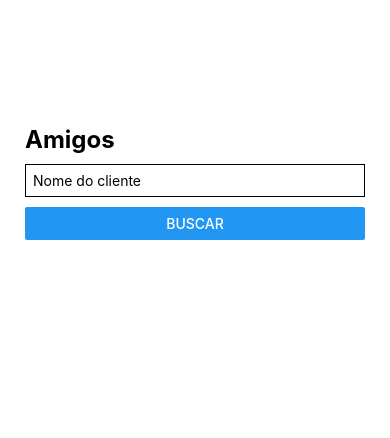
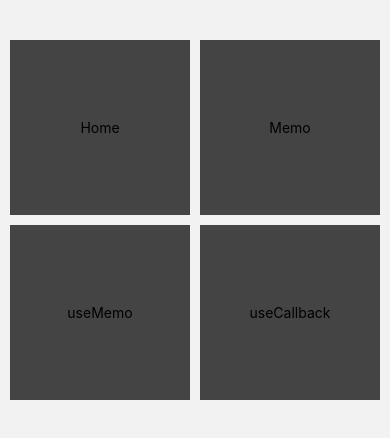
Before and after one commit to gabrielmds222/performando-apps, a React Native app: screen /Inicial in a window 390 px wide. Shown: the top 438 px of the page. Built offline with nearby package versions, Linux system fonts and the light colour scheme.

Commit message:
feat: Cards da tela inicial

```diff
--- a/App.tsx
+++ b/App.tsx
@@ -2,9 +2,11 @@ import React from "react";
 import { Inicial } from "./src/screens/Inicial";
 import { Home } from "./src/screens/Home";
 
+import Routes from "./src/routes/routes";
+
 export default function App() {
   return (
-    <Home />
+    <Routes />
     // <Inicial />
   );
 }
--- a/package.json
+++ b/package.json
@@ -10,6 +10,8 @@
     "server": "json-server -d 750 -w -H 192.168.1.5 -p 3333 ./src/api/server.js"
   },
   "dependencies": {
+    "@react-navigation/native": "^6.0.12",
+    "@react-navigation/native-stack": "^6.8.0",
     "expo": "~46.0.9",
     "expo-splash-screen": "~0.16.2",
     "expo-status-bar": "~1.4.0",
@@ -17,6 +19,8 @@
     "react": "18.0.0",
     "react-dom": "18.0.0",
     "react-native": "0.69.5",
+    "react-native-safe-area-context": "^4.3.3",
+    "react-native-screens": "^3.17.0",
     "react-native-web": "~0.18.7"
   },
   "devDependencies": {
--- a/src/components/Cards.tsx
+++ b/src/components/Cards.tsx
@@ -1,6 +1,6 @@
 import React from "react";
 
-import { View, Text } from "react-native";
+import { TouchableOpacity, Text, StyleSheet, View } from "react-native";
 
 export function Cards() {
   return (
--- /dev/null
+++ b/src/routes/routes.js
@@ -0,0 +1,25 @@
+import React from "react";
+import { NavigationContainer } from "@react-navigation/native";
+import { createNativeStackNavigator } from "@react-navigation/native-stack";
+
+import { Inicial } from "../screens/Inicial";
+import { Home } from "../screens/Home";
+
+const Stack = createNativeStackNavigator();
+
+export default function Routes() {
+  return (
+    <NavigationContainer>
+      <Stack.Navigator
+        initialRouteName={"Inicial"}
+        screenOptions={{
+          headerShown: false,
+          gestureEnabled: true,
+        }}
+      >
+        <Stack.Screen name="Inicial" component={Inicial} />
+        <Stack.Screen name="Home" component={Home} />
+      </Stack.Navigator>
+    </NavigationContainer>
+  );
+}
--- a/src/screens/Inicial.tsx
+++ b/src/screens/Inicial.tsx
@@ -1,4 +1,5 @@
 import React, { useState, useCallback } from "react";
+import { useNavigation } from "@react-navigation/native";
 
 import {
   View,
@@ -7,37 +8,97 @@ import {
   StyleSheet,
   Button,
   ScrollView,
+  TouchableOpacity,
 } from "react-native";
 
 import { Cards } from "../components/Cards";
 
 export function Inicial() {
+  const navigation = useNavigation();
+
   return (
     <View style={styles.container}>
-      <Cards />
-      <Cards />
-      <Cards />
+      {/* <View style={styles.cardContainer}>
+        <TouchableOpacity
+          onPress={() => navigation.navigate("Home")}
+          style={styles.button}
+        >
+          <Text>Home</Text>
+        </TouchableOpacity>
+        <TouchableOpacity
+          onPress={() => navigation.navigate("Home")}
+          style={styles.button}
+        >
+          <Text>Memo</Text>
+        </TouchableOpacity>
+        <TouchableOpacity
+          onPress={() => navigation.navigate("Home")}
+          style={styles.button}
+        >
+          <Text>useMemo</Text>
+        </TouchableOpacity>
+        <TouchableOpacity
+          onPress={() => navigation.navigate("Home")}
+          style={styles.button}
+        >
+          <Text>useCallback</Text>
+        </TouchableOpacity>
+      </View> */}
+
+      <View style={styles.cardContainer}>
+        <TouchableOpacity
+          onPress={() => navigation.navigate("Home")}
+          style={styles.button}
+        >
+          <Text>Home</Text>
+        </TouchableOpacity>
+      </View>
+      <View style={styles.cardContainer}>
+        <TouchableOpacity
+          onPress={() => navigation.navigate("Home")}
+          style={styles.button}
+        >
+          <Text>Memo</Text>
+        </TouchableOpacity>
+      </View>
+      <View style={styles.cardContainer}>
+        <TouchableOpacity
+          onPress={() => navigation.navigate("Home")}
+          style={styles.button}
+        >
+          <Text>useMemo</Text>
+        </TouchableOpacity>
+      </View>
+      <View style={styles.cardContainer}>
+        <TouchableOpacity
+          onPress={() => navigation.navigate("Home")}
+          style={styles.button}
+        >
+          <Text>useCallback</Text>
+        </TouchableOpacity>
+      </View>
     </View>
   );
 }
 
 const styles = StyleSheet.create({
   container: {
+    width: "100%",
+    height: "45%",
+    padding: 5,
+    marginTop: 30,
+    flexDirection: "row",
+    flexWrap: "wrap",
+  },
+  cardContainer: {
+    width: "50%",
+    height: "50%",
+    padding: 5,
+  },
+  button: {
     flex: 1,
-    marginTop: 100,
-    padding: 25,
     backgroundColor: "#444",
-  },
-  title: {
-    fontSize: 24,
-    fontWeight: "bold",
-  },
-  input: {
-    borderWidth: 1,
-    padding: 7,
-    marginVertical: 10,
-  },
-  list: {
-    marginTop: 20,
+    alignItems: "center",
+    justifyContent: "center",
   },
 });
```
Also changed, not shown: 1 other file (tests, documents, lock files or other folders).
